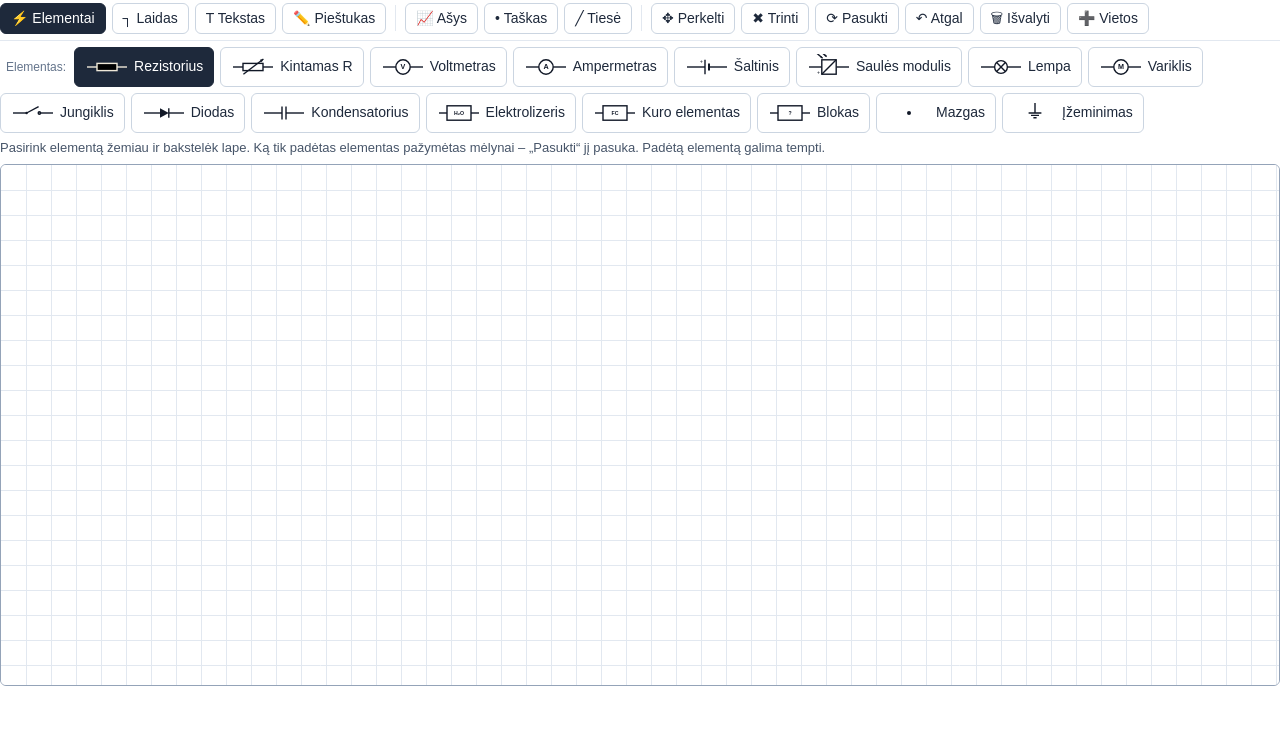
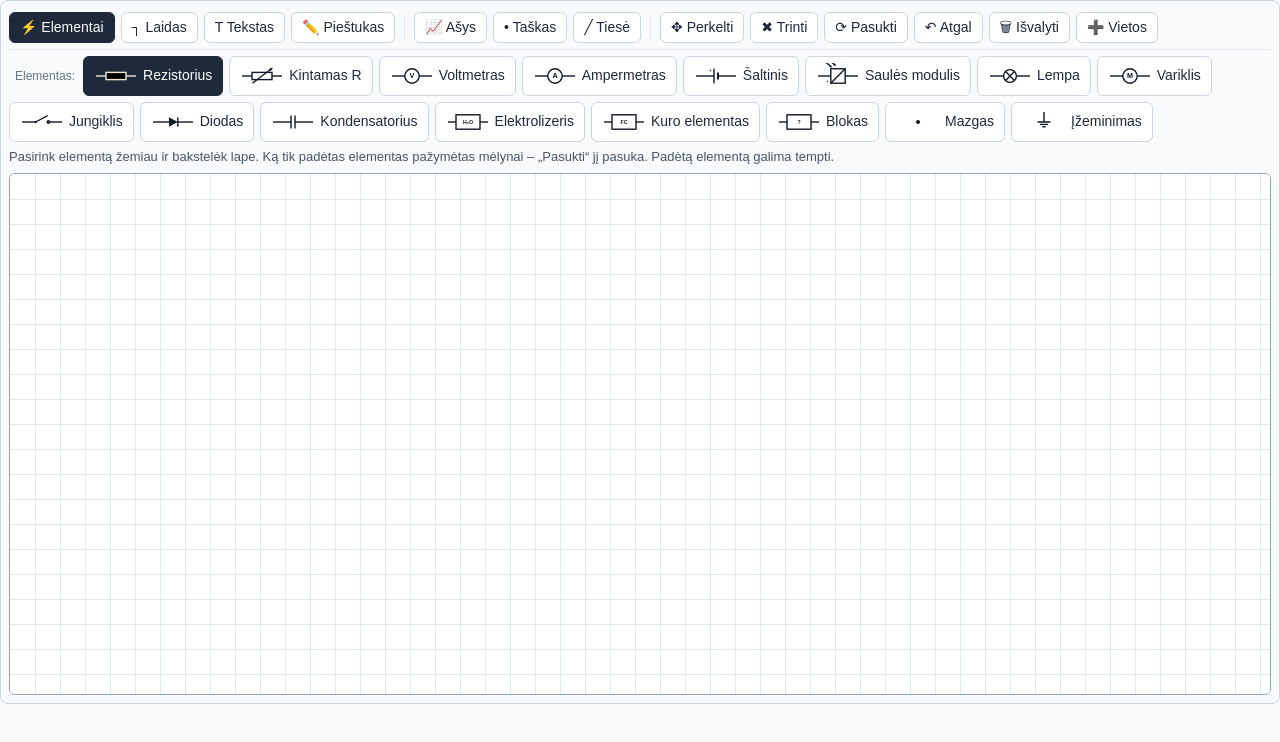
Before and after one commit to keviscyder/ets-student, a plain HTML site: page circuit/index.html in a window 1280 px wide. Drawn offline with Linux system fonts and the light colour scheme.

Commit message:
Schemų lapas: šviesus fonas, kad įrankiai būtų matomi tamsiame režime
Co-Authored-By: Claude Opus 5.5 <noreply@anthropic.com>
Claude-Session: https://claude.ai/code/session_01XbHgLByWYyBzQciCuHMqWN

```diff
--- a/circuit/index.html
+++ b/circuit/index.html
@@ -8,7 +8,10 @@
      kaip ir rašymo lape (utils/sketch.py). Kodas be naujos JS sintaksės –
      veikia ir senose planšetėse. -->
 <style>
-  html, body { margin: 0; padding: 0; background: transparent; font-family: "Source Sans Pro", Arial, sans-serif; color: #1e293b; }
+  html { margin: 0; padding: 0; background: transparent; }
+  /* Savas šviesus fonas – įrankiai įskaitomi ir tamsiame Streamlit režime */
+  body { margin: 0; padding: 8px; background: #f8fafc; border: 1px solid #cbd5e1; border-radius: 8px;
+         font-family: "Source Sans Pro", Arial, sans-serif; color: #1e293b; box-sizing: border-box; }
   .row { display: flex; flex-wrap: wrap; gap: 6px; align-items: center; padding: 3px 0; }
   .b { font-size: 14px; padding: 6px 10px; border: 1px solid #cbd5e1; border-radius: 6px; background: #fff; color: #1e293b;
        cursor: pointer; user-select: none; -webkit-user-select: none; display: inline-flex; align-items: center; gap: 5px; line-height: 1.2; }
```
